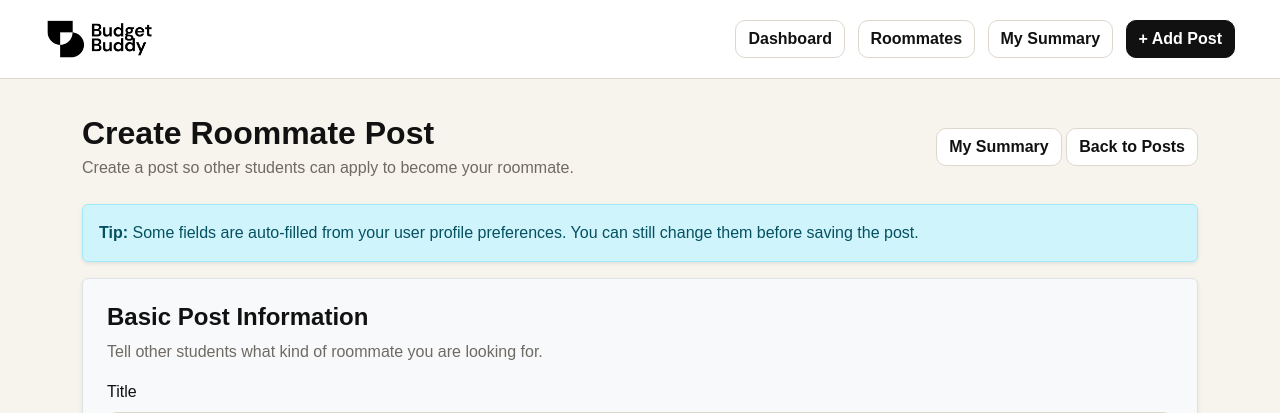
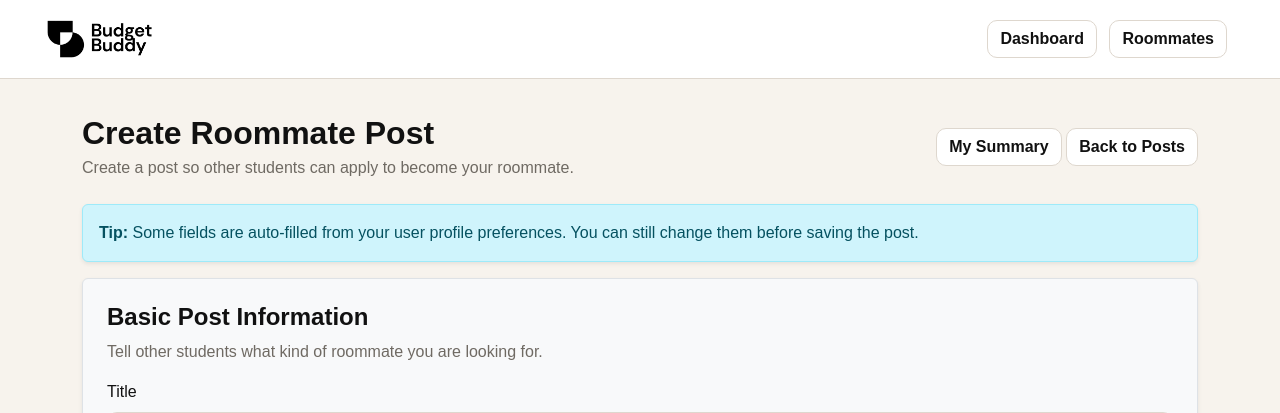
Before and after one commit to GordanEatCodes/GitProject-BudgetBuddy, a Django app: page /roommates/add/ in a window 1280 px wide. Shown: the top 413 px of the page. Run offline with Django 5.2, Linux system fonts and the light colour scheme; the visitor is signed in with stand-in values (Sample User, id 1).

Commit message:
enhance roommate module with pet details and UI improvements

```diff
--- a/templates/base.html
+++ b/templates/base.html
@@ -217,16 +217,6 @@
             Roommates
         </a>
 
-        <a class="btn btn-secondary me-2"
-           href="{% url 'roommate_dashboard' %}">
-            My Summary
-        </a>
-
-        <a class="btn btn-primary"
-           href="{% url 'add_roommate' %}">
-            + Add Post
-        </a>
-
     </div>
 
 </nav>
```
